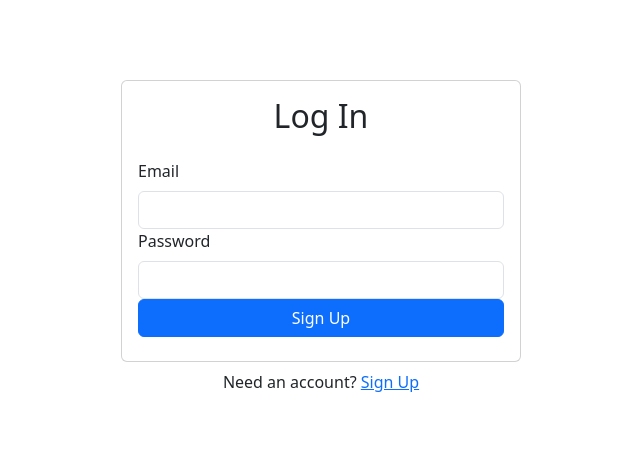
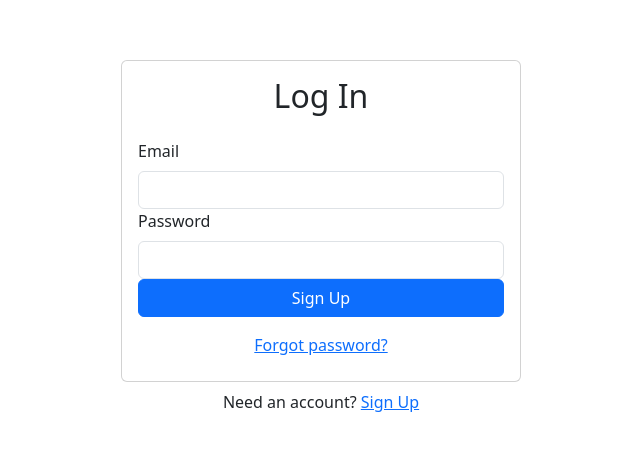
Before and after one commit to NikKowPHP/reactAuth, a React (Vite) app: page /login in a window 1280 px wide. Shown: the part 163-614 px from the top of the page, without its empty margins (319-959 px from the left). Built offline with nearby package versions, Linux system fonts and the light colour scheme; no server answers.

Commit message:
feat: Add forgot password link to the login page

```diff
--- a/src/components/Login.tsx
+++ b/src/components/Login.tsx
@@ -53,6 +53,9 @@
 							Sign Up
 						</Button>
 					</Form>
+					<div className="w-100 text-center mt-3">
+						<Link to="/forgot-password">Forgot password?</Link>
+					</div>
 				</Card.Body>
 				<div className="w-100 text-center mt-2"></div>
 			</Card>
```
